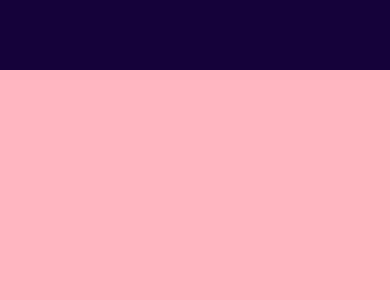
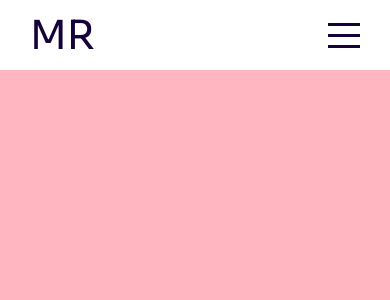
Before and after one commit to MiranRaz/MyPortfolio, a React (Create React App) app: page / in a window 390 px wide. Shown: the top 300 px of the page. Built offline with nearby package versions, Linux system fonts and the light colour scheme.

Commit message:
creating a one page layout and hamburger menu animation

```diff
--- a/package.json
+++ b/package.json
@@ -4,6 +4,8 @@
   "version": "0.1.0",
   "private": true,
   "dependencies": {
+    "@material-ui/core": "^4.12.3",
+    "@material-ui/icons": "^4.11.2",
     "@testing-library/jest-dom": "^5.16.2",
     "@testing-library/react": "^12.1.3",
     "@testing-library/user-event": "^13.5.0",
--- a/public/index.html
+++ b/public/index.html
@@ -15,6 +15,7 @@
     <style>
       * {
         font-family: "Sora";
+        font-weight: 400;
         margin: 0;
         overflow-x: hidden;
       }
--- a/src/App.jsx
+++ b/src/App.jsx
@@ -1,5 +1,5 @@
-import React from "react";
 import "./App.scss";
+import React, { useState } from "react";
 
 import Topbar from "./components/topbar/Topbar";
 import Intro from "./components/intro/Intro";
@@ -8,9 +8,11 @@ import Works from "./components/works/Works";
 import Contact from "./components/contact/Contact";
 
 function App() {
+  const [menuOpen, setMenuOpen] = useState(false);
+
   return (
     <div className="app">
-      <Topbar />
+      <Topbar menuOpen={menuOpen} setMenuOpen={setMenuOpen} />
       <div className="sections">
         <Intro />
         <Portfolio />
--- a/src/App.scss
+++ b/src/App.scss
@@ -7,11 +7,13 @@
     background-color: lightsalmon;
     position: relative;
     top: 70px;
+    scroll-behavior: smooth;
     scroll-snap-type: y mandatory;
-    scrollbar-width: none; //for firefox
+    scrollbar-width: none;
     &::-webkit-scrollbar {
       display: none;
     }
+
     > * {
       width: 100vw;
       height: calc(100vh - 70px);
--- a/src/components/contact/Contact.jsx
+++ b/src/components/contact/Contact.jsx
@@ -2,5 +2,5 @@ import React from "react";
 import "./Contact.scss";
 
 export default function Contact() {
-  return <div className="contact"></div>;
+  return <div className="contact" id="contact"></div>;
 }
--- a/src/components/intro/Intro.jsx
+++ b/src/components/intro/Intro.jsx
@@ -2,5 +2,5 @@ import React from "react";
 import "./Intro.scss";
 
 export default function Intro() {
-  return <div className="intro"></div>;
+  return <div className="intro" id="intro"></div>;
 }
--- a/src/components/portfolio/Portfolio.jsx
+++ b/src/components/portfolio/Portfolio.jsx
@@ -2,5 +2,5 @@ import React from "react";
 import "./Portfolio.scss";
 
 export default function Portfolio() {
-  return <div className="portfolio"></div>;
+  return <div className="portfolio" id="portfolio"></div>;
 }
--- a/src/components/topbar/Topbar.jsx
+++ b/src/components/topbar/Topbar.jsx
@@ -1,6 +1,24 @@
 import React from "react";
 import "./Topbar.scss";
 
-export default function Topbar() {
-  return <div className="topbar"></div>;
+export default function Topbar({ menuOpen, setMenuOpen }) {
+  return (
+    <div className={"topbar " + (menuOpen && "active")}>
+      <div className="wrapper">
+        <div className="left">
+          <a href="#intro" className="logo">
+            MR
+          </a>
+        </div>
+
+        <div className="right">
+          <div className="hamburger" onClick={()=>setMenuOpen(!menuOpen)}>
+            <span className="line1"></span>
+            <span className="line2"></span>
+            <span className="line3"></span>
+          </div>
+        </div>
+      </div>
+    </div>
+  );
 }
--- a/src/components/topbar/Topbar.scss
+++ b/src/components/topbar/Topbar.scss
@@ -1,8 +1,71 @@
+@import "../../global.scss";
+
 .topbar {
   width: 100%;
   height: 70px;
-  background-color: #15023a;
+  background-color: white;
+  color: $mainColor;
   position: fixed;
   top: 0;
   z-index: 2;
+  transition: all 1.3s ease;
+
+  .wrapper {
+    padding: 10px 30px;
+    display: flex;
+    align-items: center;
+    justify-content: space-between;
+
+    .left {
+      display: flex;
+      align-items: center;
+
+      .logo {
+        font-size: 40px;
+        font-weight: 70px;
+        text-decoration: none;
+        color: inherit;
+        margin-right: 40px;
+      }
+    }
+
+    .right {
+      .hamburger {
+        width: 32px;
+        height: 25px;
+        display: flex;
+        flex-direction: column;
+        justify-content: space-between;
+        cursor: pointer;
+
+        span {
+          width: 100%;
+          height: 3px;
+          background-color: $mainColor;
+          transform-origin: left;
+          transition: all 2s ease;
+        }
+      }
+    }
+  }
+  &.active {
+    background-color: $mainColor;
+    color: white;
+
+    .hamburger {
+      span {
+        &:first-child {
+          background-color: white;
+          transform: rotate(45deg);
+        }
+        &:nth-child(2) {
+          opacity: 0;
+        }
+        &:last-child {
+          background-color: white;
+          transform: rotate(-45deg);
+        }
+      }
+    }
+  }
 }
--- a/src/components/works/Works.jsx
+++ b/src/components/works/Works.jsx
@@ -2,5 +2,5 @@ import React from "react";
 import "./Works.scss";
 
 export default function Works() {
-  return <div className="works"></div>;
+  return <div className="works" id="works"></div>;
 }
--- /dev/null
+++ b/src/global.scss
@@ -0,0 +1 @@
+$mainColor: #15023a;
```
Also changed, not shown: 2 other files (tests, documents, lock files or other folders).
